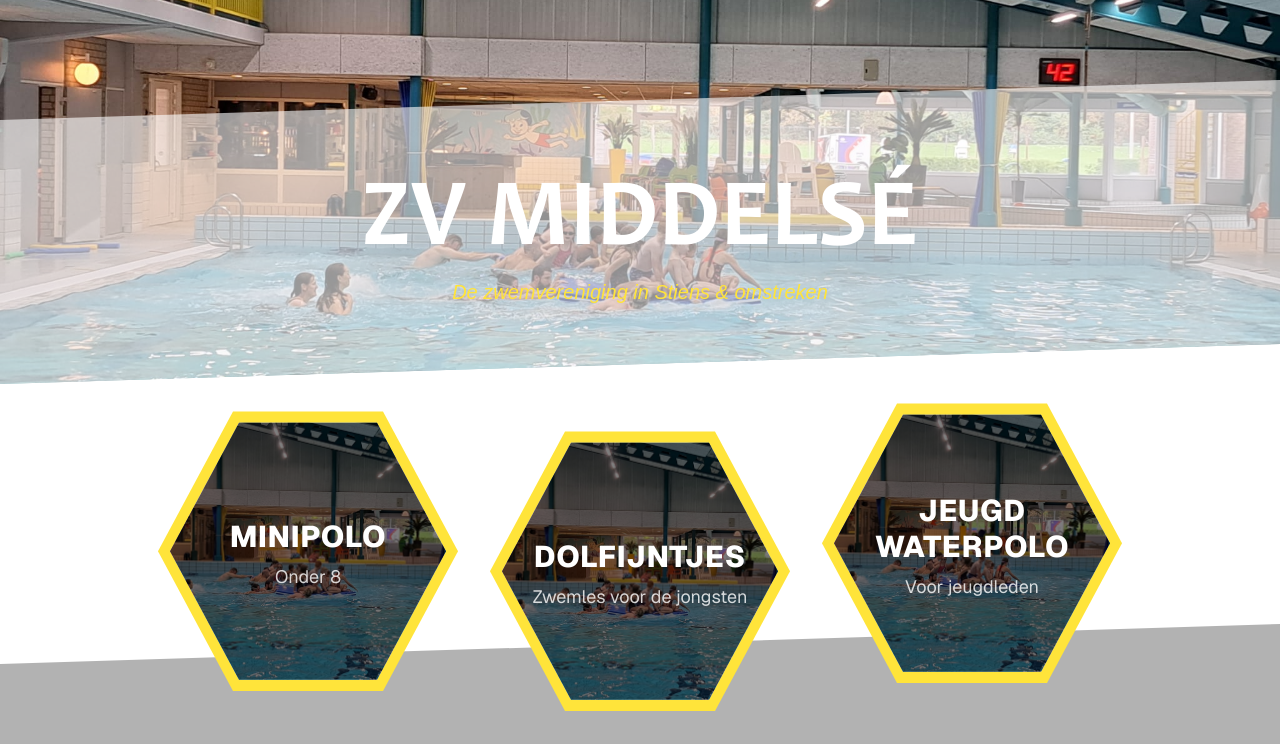
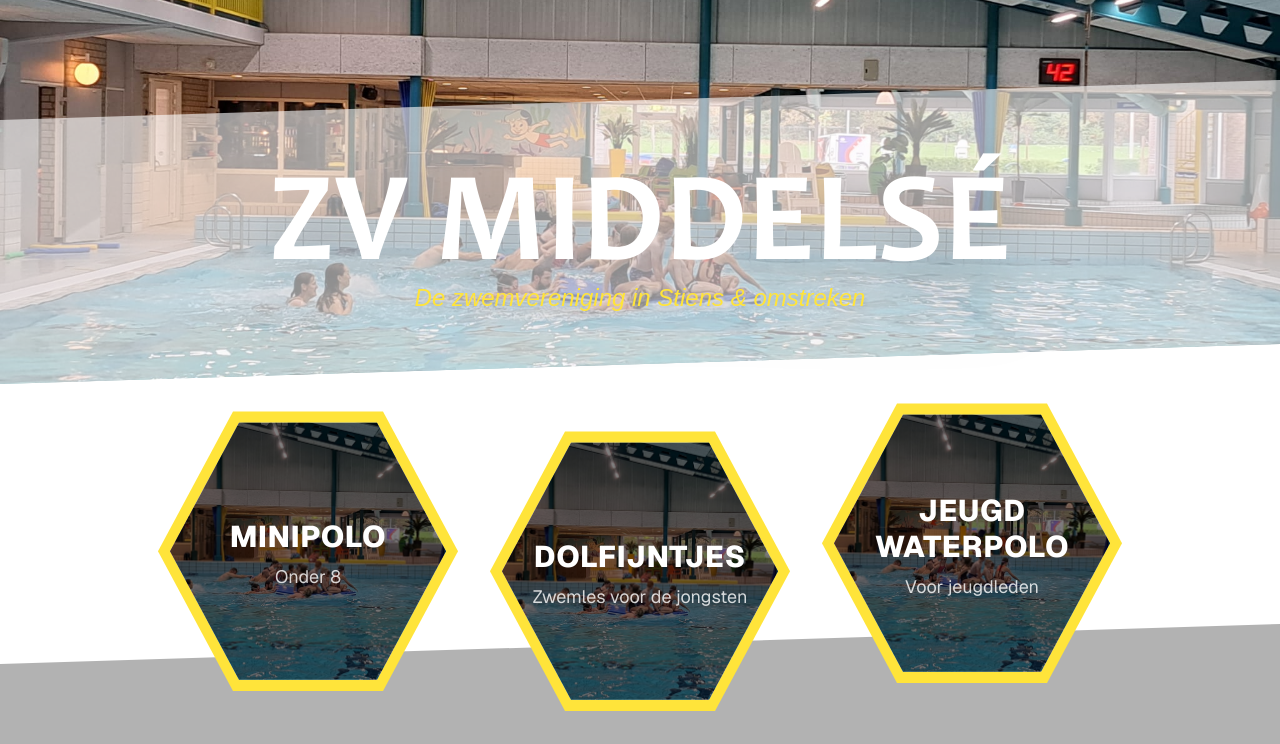
Before and after one commit to timovos/zvmiddelse-website, a Next.js app: page / in a window 1280 px wide. Shown: the top 744 px of the page. Built offline with nearby package versions, Linux system fonts and the light colour scheme.

Commit message:
Some cosmetic changes

```diff
--- a/app/page.tsx
+++ b/app/page.tsx
@@ -12,12 +12,12 @@
         <div className="absolute inset-0 bg-background opacity-60 pointer-events-none z-10 diagonal-clip-top-bottom mt-20" />
         <div className="absolute inset-0 flex flex-col justify-center items-center text-center px-4 z-20 mt-24">
           <h1
-            className="text-white text-8xl uppercase font-extrabold drop-shadow-lg"
+            className="text-white text-6xl sm:text-8xl lg:text-9xl uppercase font-extrabold drop-shadow-lg -mb-4"
             style={{ fontFamily: "Candara-Bold, Candara, Arial, sans-serif" }}
           >
             ZV Middelsé
           </h1>
-          <p className="italic text-[color:#ffe43a] text-xl mt-2 drop-shadow-md">
+          <p className="italic text-[color:#ffe43a] sm:text-s text-m lg:text-2xl drop-shadow-md mt-1">
             De zwemvereniging in Stiens &amp; omstreken
           </p>
         </div>
```
Also changed, not shown: app/components/hexagon-button.tsx (indentation only).
